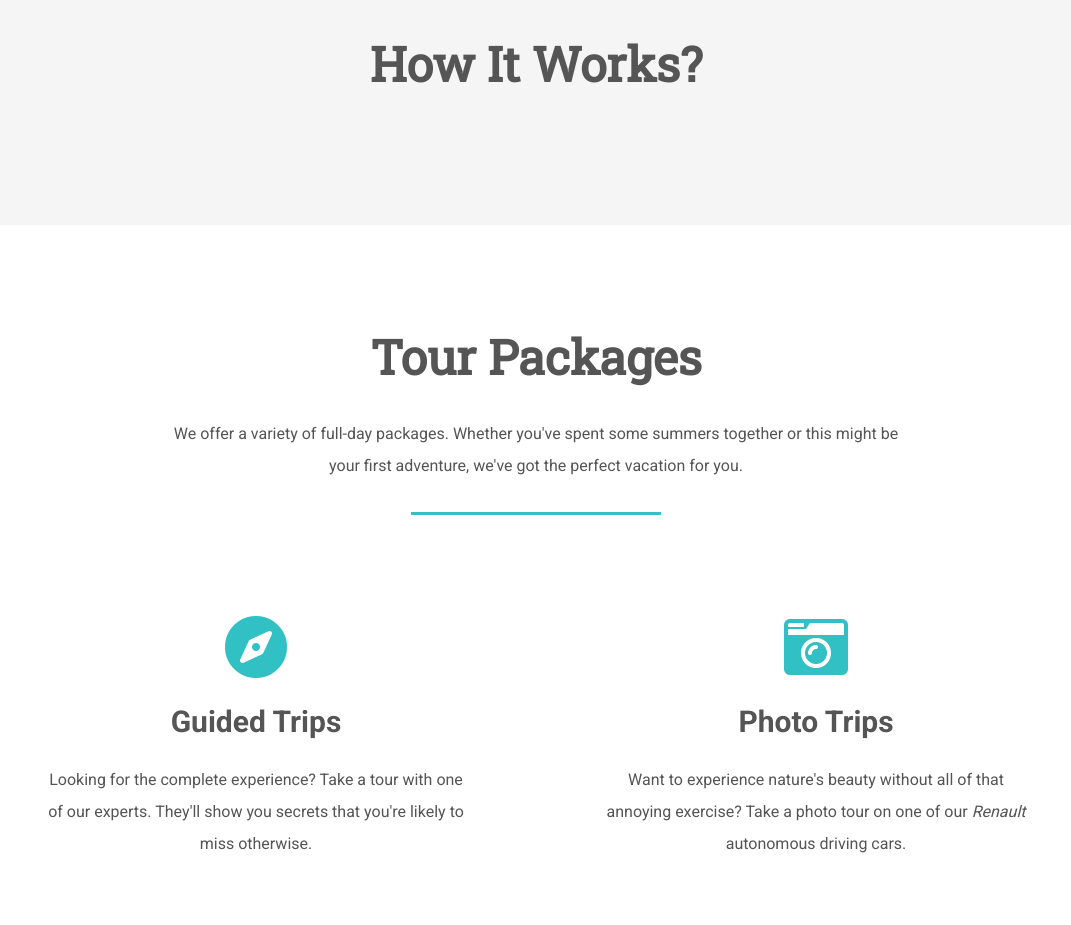
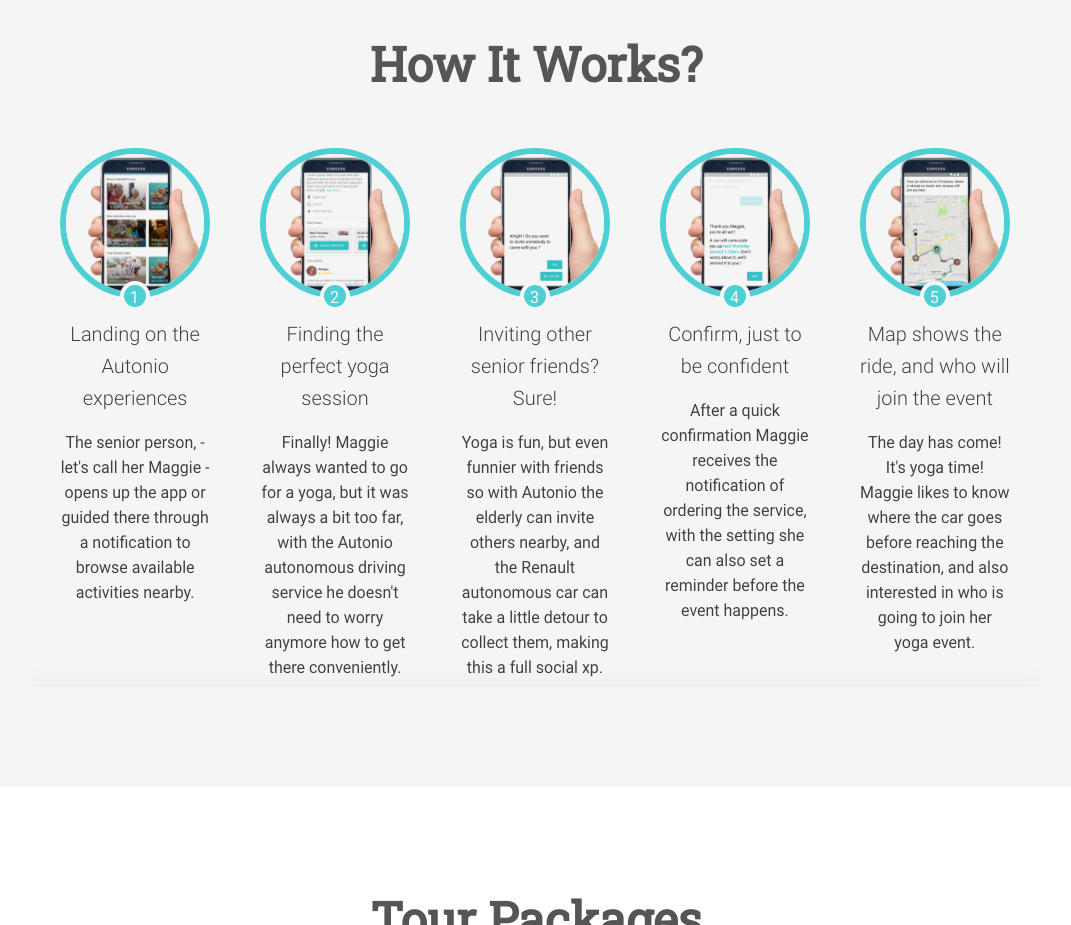
Before and after one commit to javpet/Autonio, a plain HTML site: page index.html in a window 1280 px wide. Shown: the part 2040-2965 px from the top of the page, without its empty margins (104-1175 px from the left). Drawn offline with Linux system fonts and the light colour scheme.

Commit message:
Added how it works

```diff
--- a/index.html
+++ b/index.html
@@ -56,6 +56,7 @@
 
   <section id="howitworks">
     <h3 class="title">How it works?</h3>
+    <img class="image-howitworks" src="img/Autonio_how_works.png"/>
   </section>
 
   <section class="packages">
```
Also changed, not shown: img/Autonio_how_works.png (added).
